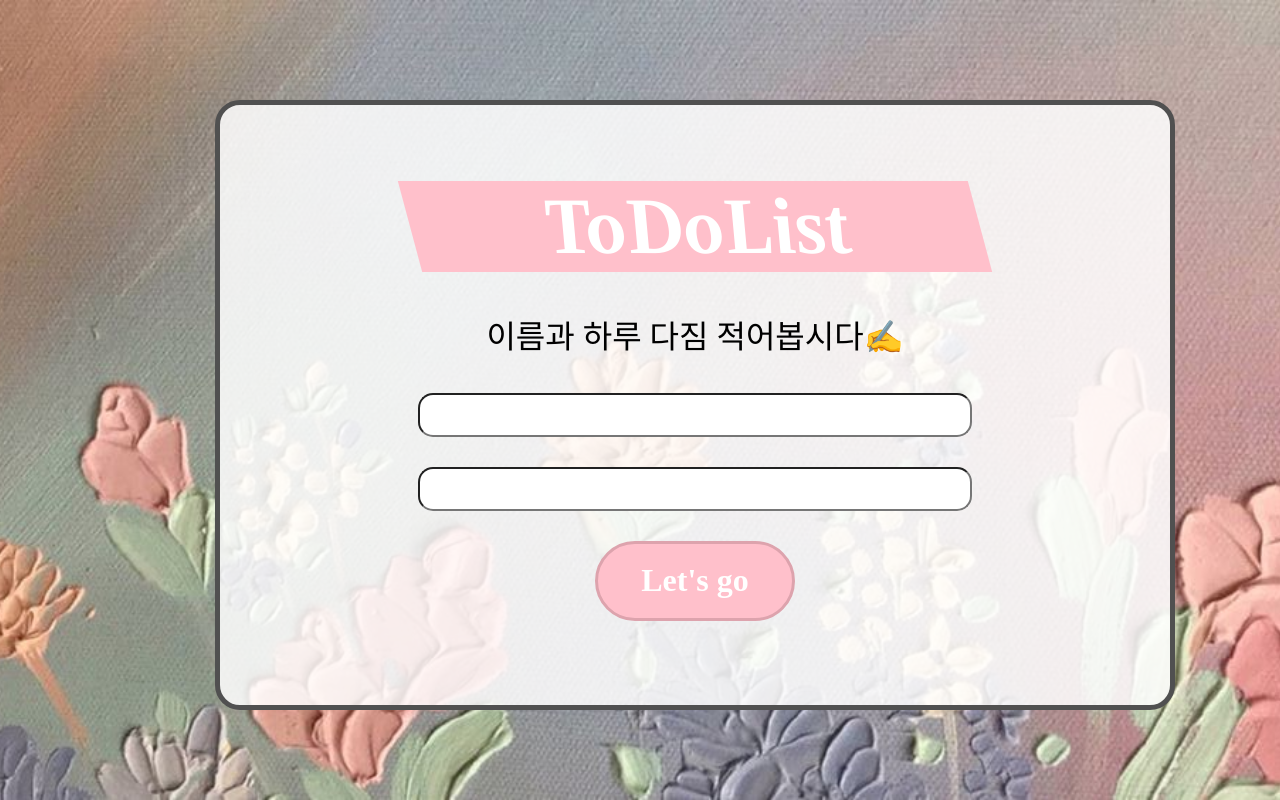
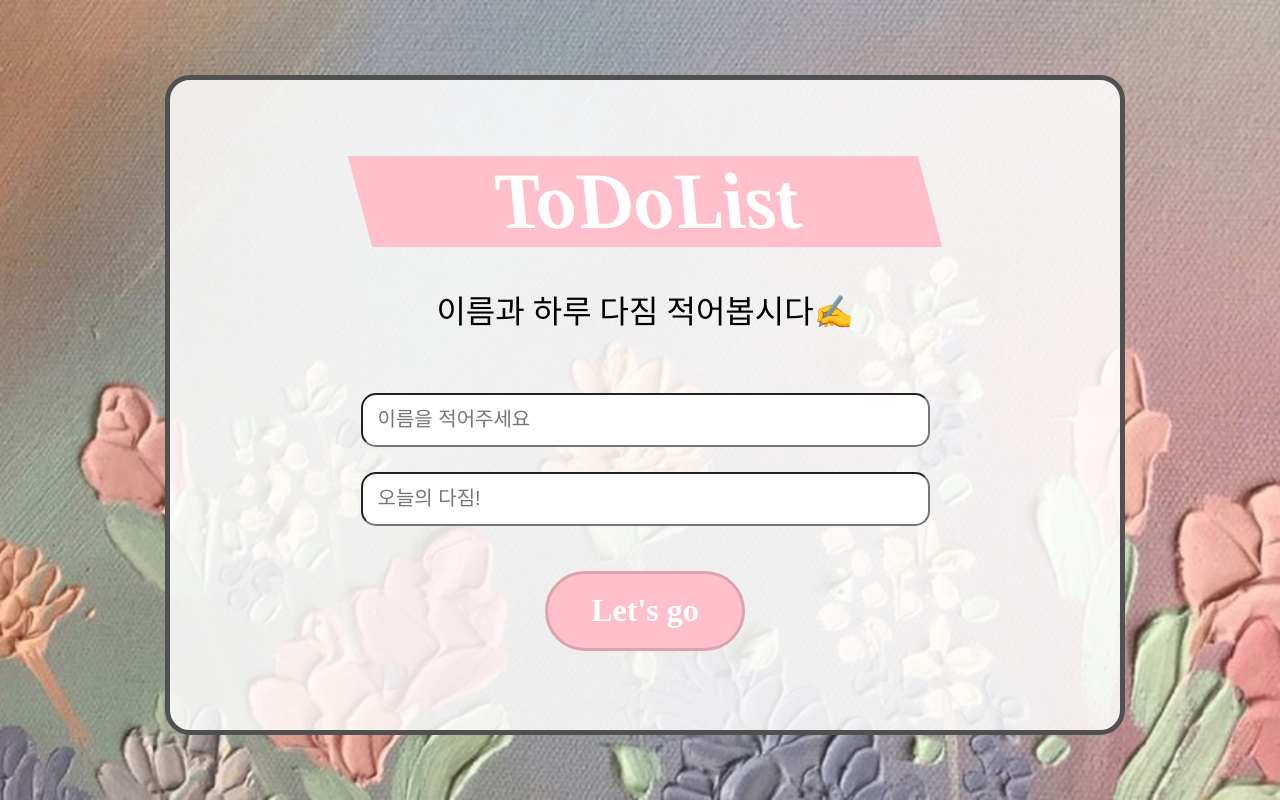
Before and after one commit to wisdomyeon/ToDoList, a React (Create React App) app: page /signUp in a window 1280 px wide. Built offline with nearby package versions, Linux system fonts and the light colour scheme; a web font is replaced by a local one.

Commit message:
input props 전달까지

```diff
--- a/src/App.css
+++ b/src/App.css
@@ -18,12 +18,12 @@
   background-color: rgba(255, 255, 255, 0.85);
   border-radius: 25px;
   position: absolute;
-  height: 600px;
+  height: 650px;
   /*1100px;*/
   width: 950px;
   top: 50%;
   left: 50%;
-  margin: -300px 0 0 -425px;
+  margin: -325px 0 0 -475px;
   border: 5px solid rgb(80, 80, 80);
 }
 
@@ -40,7 +40,7 @@
 }
 
 .container {
-  margin: 0 0 45px 0;
+  margin: 45px 0 0 0;
 }
 
 p {
@@ -54,11 +54,12 @@ p {
 }
 
 input {
-  height: 40px;
+  height: 50px;
   width: 550px;
   font-size: 20px;
   border-radius: 15px;
-  margin: 0 0 30px 0;
+  margin: 0 0 25px 0;
+  padding-left: 15px;
 }
 
 button {
@@ -71,6 +72,7 @@ button {
   color: white;
   font: 2em 'yg-jalnan';
   font-weight: 600;
+  margin-top: 20px;
 }
 
 @media (prefers-reduced-motion: no-preference) {
--- a/src/page/SignUp.jsx
+++ b/src/page/SignUp.jsx
@@ -1,15 +1,23 @@
-import React from 'react';
+import React, { useState } from 'react';
 import Input from './../page/component/Input';
 
 const SignUp = () => {
+    const [userInfo, setUserInfo] = useState({ name: "", goal: "" });
+    const assignInfo = (e) => {
+        let { name, value } = e.target;
+        setUserInfo({ ...userInfo, [name]: value });
+    }
+
     return (
         <div className='basic_modal'>
             <h1 className='title'>ToDoList</h1>
             <p>이름과 하루 다짐 적어봅시다✍</p>
-            <Input></Input>
-            <Input></Input>
+            <div className='container'>
+                <Input value={userInfo.name} text="이름을 적어주세요" assignInfo={assignInfo} ></Input>
+                <Input value={userInfo.goal} text="오늘의 다짐!" assignInfo={assignInfo}></Input>
+            </div>
             <button>Let's go</button>
-        </div>
+        </div >
     );
 };
 
--- a/src/page/component/Input.jsx
+++ b/src/page/component/Input.jsx
@@ -1,9 +1,9 @@
 import React from 'react';
 
-const Input = (name, goal) => {
+const Input = (value, assignInfo) => {
     return (
         <div>
-            <input name={name} goal={goal}></input>
+            <input placeholder={value.text} onChange={assignInfo}></input>
         </div>
     );
 };
```
